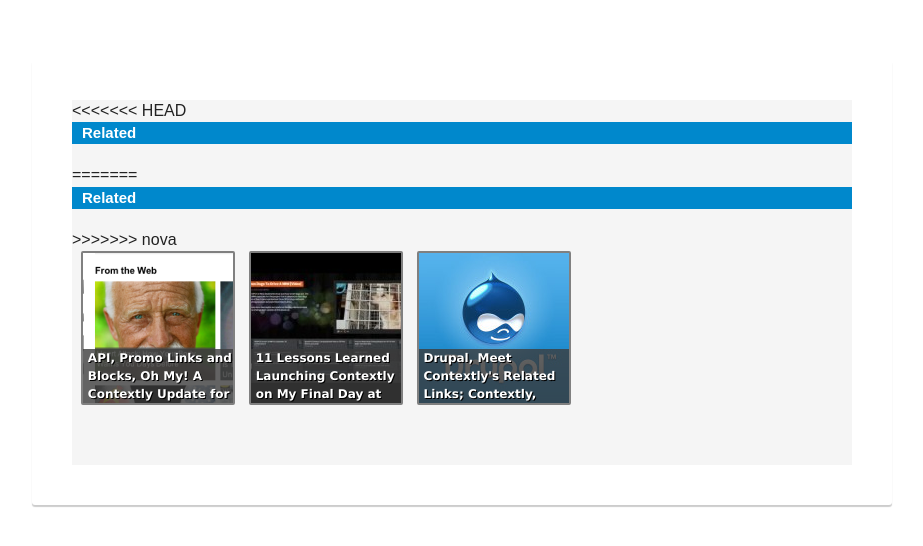
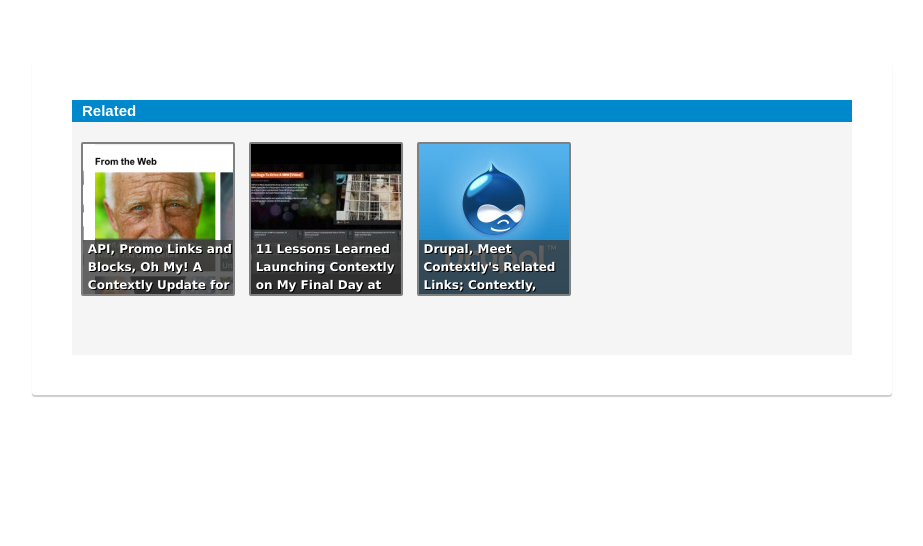
Before and after one commit to Karkashadze/videopop, a plain HTML site: page index.html in a window 1280 px wide. Shown: the whole page, without its empty margins (178-1101 px from the left). Drawn offline with nearby package versions, Linux system fonts and the light colour scheme.

Commit message:
hell yeah

```diff
--- a/index.html
+++ b/index.html
@@ -37,11 +37,8 @@
   <div id="container">
     <div id="links-wraper">
       <div id="related-content">
-<<<<<<< HEAD
+
         <h1>related</h1>
-=======
-        <h1>related</h1>
->>>>>>> nova
 
         <!--<ul id="links-ul">
             	<li><a href="#">
```
